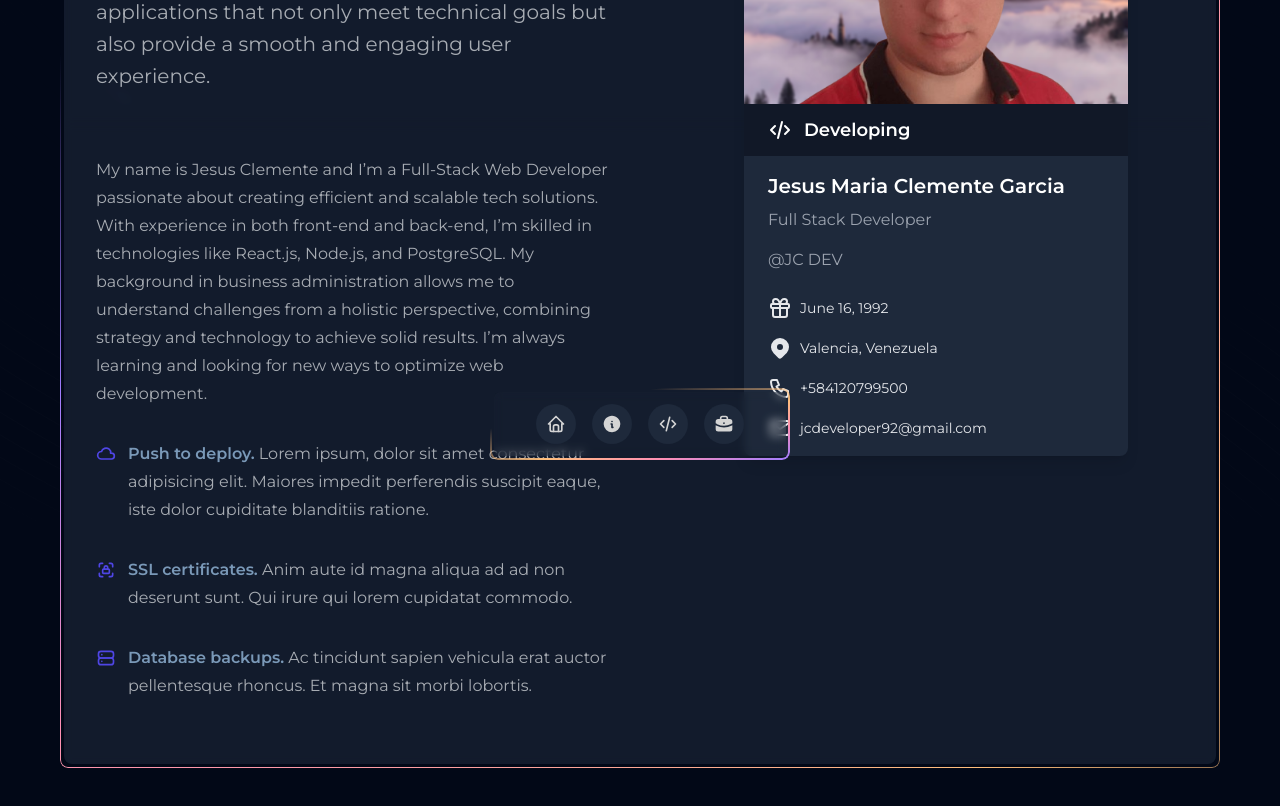
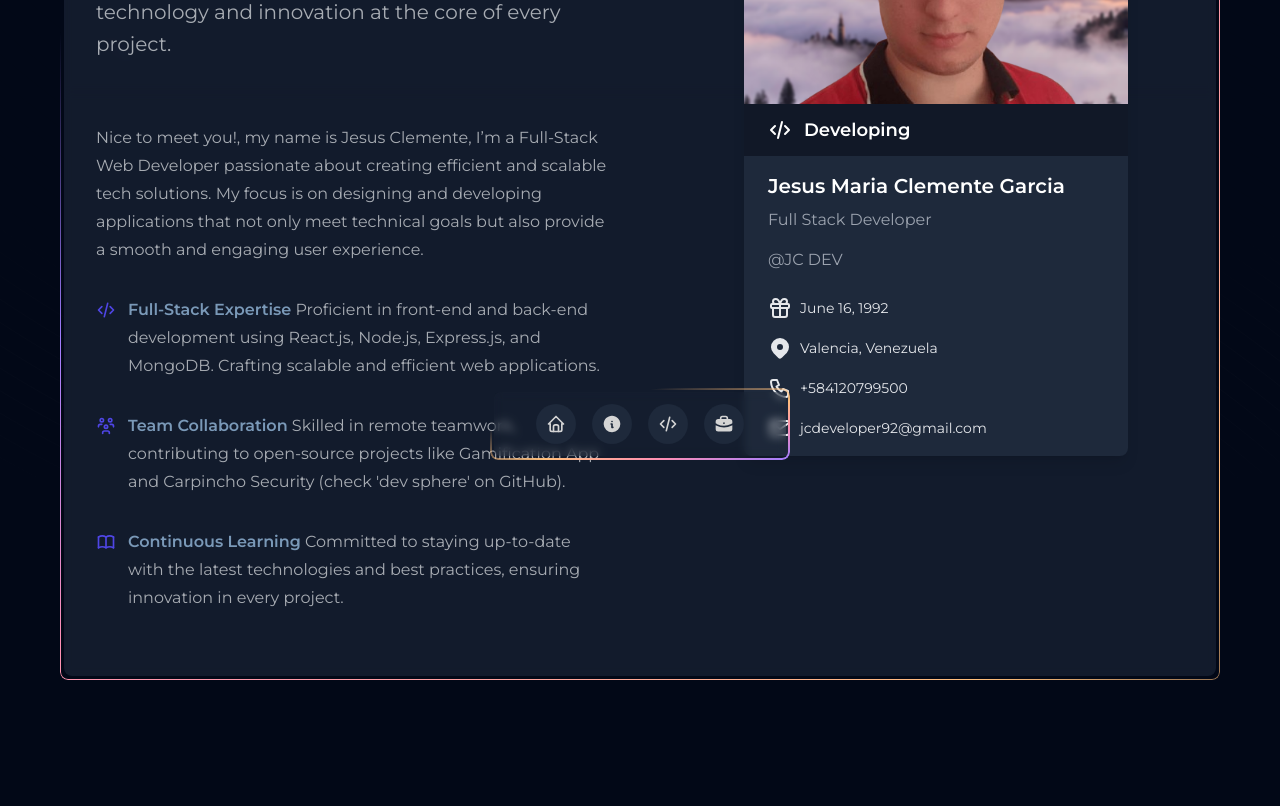
Before and after one commit to jcdev92/jcdev-portfolio, a Next.js app: page /about in a window 1280 px wide. Shown: the part 300-1106 px from the top of the page. Built offline with nearby package versions, Linux system fonts and the light colour scheme.

Commit message:
updt: update styles from about section and update data and types

```diff
--- a/app/about/AboutSection.tsx
+++ b/app/about/AboutSection.tsx
@@ -1,10 +1,10 @@
 import ContactCard from "@/components/ui/contact/card/ContactCard";
-import { IconCloud, IconLockAccess, IconServer } from "@tabler/icons-react";
+import { IconBook, IconUsersGroup, IconCode } from "@tabler/icons-react";
 import { profile } from "@/lib/data/data";
 import ShineBorder from "@/components/magicui/shine-border";
 
 export default function AboutSection() {
-  const { slogan, aboutMe, alias } = profile;
+  const { slogan, aboutMe, aboutList, alias } = profile;
   return (
     <div className="relative isolate overflow-hidden px-6 py-24 sm:py-32 lg:overflow-visible lg:px-0">
       <div className="flex w-full items-center justify-center">
@@ -34,46 +34,23 @@ export default function AboutSection() {
                 {aboutMe}
               </p>
               <ul role="list" className="my-8 space-y-8 text-foreground/65">
-                <li className="flex gap-x-3">
-                  <IconCloud
-                    aria-hidden="true"
-                    className="mt-1 h-5 w-5 flex-none text-indigo-600"
-                  />
-                  <span>
-                    <strong className="font-semibold text-secondary-foreground">
-                      Push to deploy.
-                    </strong>{" "}
-                    Lorem ipsum, dolor sit amet consectetur adipisicing elit.
-                    Maiores impedit perferendis suscipit eaque, iste dolor
-                    cupiditate blanditiis ratione.
-                  </span>
-                </li>
-                <li className="flex gap-x-3">
-                  <IconLockAccess
-                    aria-hidden="true"
-                    className="mt-1 h-5 w-5 flex-none text-indigo-600"
-                  />
-                  <span>
-                    <strong className="font-semibold text-secondary-foreground">
-                      SSL certificates.
-                    </strong>{" "}
-                    Anim aute id magna aliqua ad ad non deserunt sunt. Qui irure
-                    qui lorem cupidatat commodo.
-                  </span>
-                </li>
-                <li className="flex gap-x-3">
-                  <IconServer
-                    aria-hidden="true"
-                    className="mt-1 h-5 w-5 flex-none text-indigo-600"
-                  />
-                  <span>
-                    <strong className="font-semibold text-secondary-foreground">
-                      Database backups.
-                    </strong>{" "}
-                    Ac tincidunt sapien vehicula erat auctor pellentesque
-                    rhoncus. Et magna sit morbi lobortis.
-                  </span>
-                </li>
+              {
+                aboutList.map(({title, description, icon}, index) => (
+                  <li key={index} className="flex gap-x-3">
+                    {
+                      icon === 'code' && <IconCode aria-hidden="true" className="mt-1 h-5 w-5 flex-none text-indigo-600" />
+                      || icon === 'users' && <IconUsersGroup aria-hidden="true" className="mt-1 h-5 w-5 flex-none text-indigo-600" />
+                      || icon === 'book-open' && <IconBook aria-hidden="true" className="mt-1 h-5 w-5 flex-none text-indigo-600" />
+                    }
+                    <span>
+                      <strong className="font-semibold text-secondary-foreground">
+                        {title}
+                      </strong>{" "}
+                      {description}
+                    </span>
+                  </li>
+                ))
+              }
               </ul>
             </div>
           </div>
--- a/lib/data/data.ts
+++ b/lib/data/data.ts
@@ -14,10 +14,32 @@ export const profile: JcDev = {
     "https://res.cloudinary.com/dwhztsc8v/image/upload/v1687545518/JC%20DEV/profile/perfil_frontal_orig-removebg-preview_oxasfp.png",
   jobTitle: "Full Stack Developer",
   aboutMe:
-    "My name is Jesus Clemente and I’m a Full-Stack Web Developer passionate about creating efficient and scalable tech solutions. With experience in both front-end and back-end, I’m skilled in technologies like React.js, Node.js, and PostgreSQL. My background in business administration allows me to understand challenges from a holistic perspective, combining strategy and technology to achieve solid results. I’m always learning and looking for new ways to optimize web development.",
-  slogan: "My focus is on designing and developing applications that not only meet technical goals but also provide a smooth and engaging user experience.",
+    "Nice to meet you!, my name is Jesus Clemente, I’m a Full-Stack Web Developer passionate about creating efficient and scalable tech solutions. My focus is on designing and developing applications that not only meet technical goals but also provide a smooth and engaging user experience.",
+  aboutList: [
+    {
+      title: "Full-Stack Expertise",
+      description:
+        "Proficient in front-end and back-end development using React.js, Node.js, Express.js, and MongoDB. Crafting scalable and efficient web applications.",
+      icon: "code",
+    },
+    {
+      title: "Team Collaboration",
+      description:
+        "Skilled in remote teamwork, contributing to open-source projects like Gamification App and Carpincho Security (check 'dev sphere' on GitHub).",
+      icon: "users",
+    },
+    {
+      title: "Continuous Learning",
+      description:
+        "Committed to staying up-to-date with the latest technologies and best practices, ensuring innovation in every project.",
+        icon: "book-open",
+    },
+  ],
+
+  slogan:
+    "Turning ideas into efficient digital solutions, with technology and innovation at the core of every project.",
   biography:
-    "My interest in computers began when I was around 15 years old, when I taught myself how to repair computers. Then years later I studied business administration at university, with the dream of creating my own IT company. However, it was only after different jobs, years later, that I discovered the fascinating world of code on the Internet.  To have a solid foundation, I studied the fundamentals of programming at Platzi Academy. Next, I enrolled in Academlo, an invaluable opportunity to learn more about web development. At Academlo, I developed applications with JavaScript-HTML CSS, REACT & NODE JS, such as an online store, Poke-App, CRUD users App, and several dynamic websites. Now, I want to use my skills to help others achieve their aspirations.",
+    "My interest in computers began when I was around 15 years old, when I taught myself how to repair computers. Then years later I studied business administration at university, with the dream of creating my own IT company. However, it was only after different jobs, years later, that I discovered the fascinating world of code on the Internet.  To have a solid foundation, I studied the fundamentals of programming at Platzi Academy. Next, I enrolled in Academlo, an invaluable opportunity to learn more about web development. At Academlo, I developed applications with JavaScript-HTML CSS, REACT & NODE JS, such as an online store, Poke-App, CRUD users App, and several dynamic websites. Now, I want to use my skills to help others achieve their aspirations.  My background in business administration allows me to understand challenges from a holistic perspective, combining strategy and technology to achieve solid results. I’m always learning and looking for new ways to optimize web development",
   bioImageLink:
     "https://res.cloudinary.com/dwhztsc8v/image/upload/v1687545518/JC%20DEV/profile/perfil_frontal_orig-removebg-preview_oxasfp.png",
   skills: [
@@ -41,7 +63,7 @@ export const profile: JcDev = {
     { label: "jira" },
     { label: "github" },
     { label: "gitlab" },
-    { label: "visualstudiocode" }
+    { label: "visualstudiocode" },
   ],
   socials: [
     {
```
Also changed, not shown: lib/types.ts (+8 -1 lines). Lines whose indentation alone changed are shown as unchanged.
